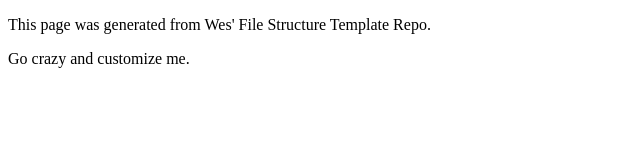
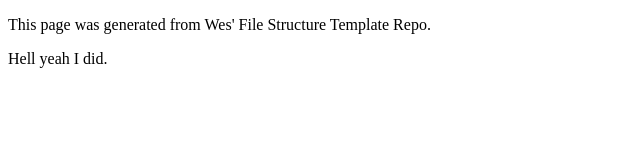
Before and after one commit to LJMCDERMOTT/art101, a plain HTML site: page index.html in a window 1280 px wide. Shown: the full height of the page, 0-640 px from the left. Drawn offline with Linux system fonts and the light colour scheme.

Commit message:
I'm ready to commit.
yes

```diff
--- a/index.html
+++ b/index.html
@@ -8,7 +8,7 @@
 	<main>
 		<p>This page was generated from Wes' File Structure Template Repo.</p>
 
-		<p>Go crazy and customize me.</p>
+		<p>Hell yeah I did.</p>
 	</main>
 
 
```
